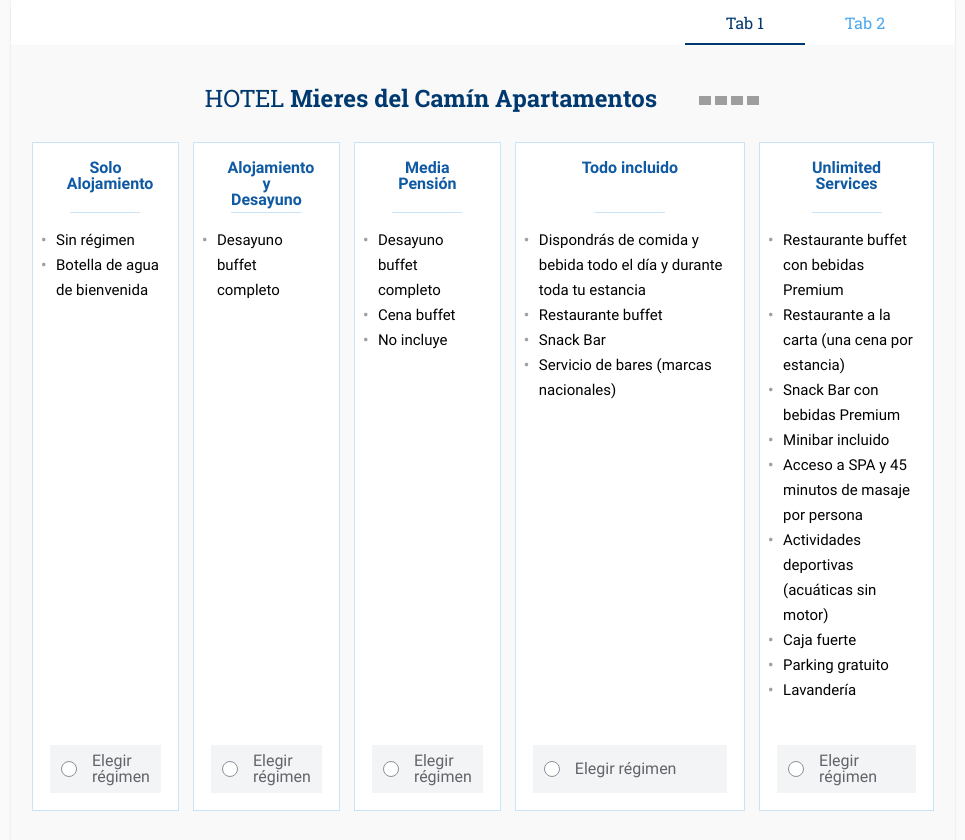
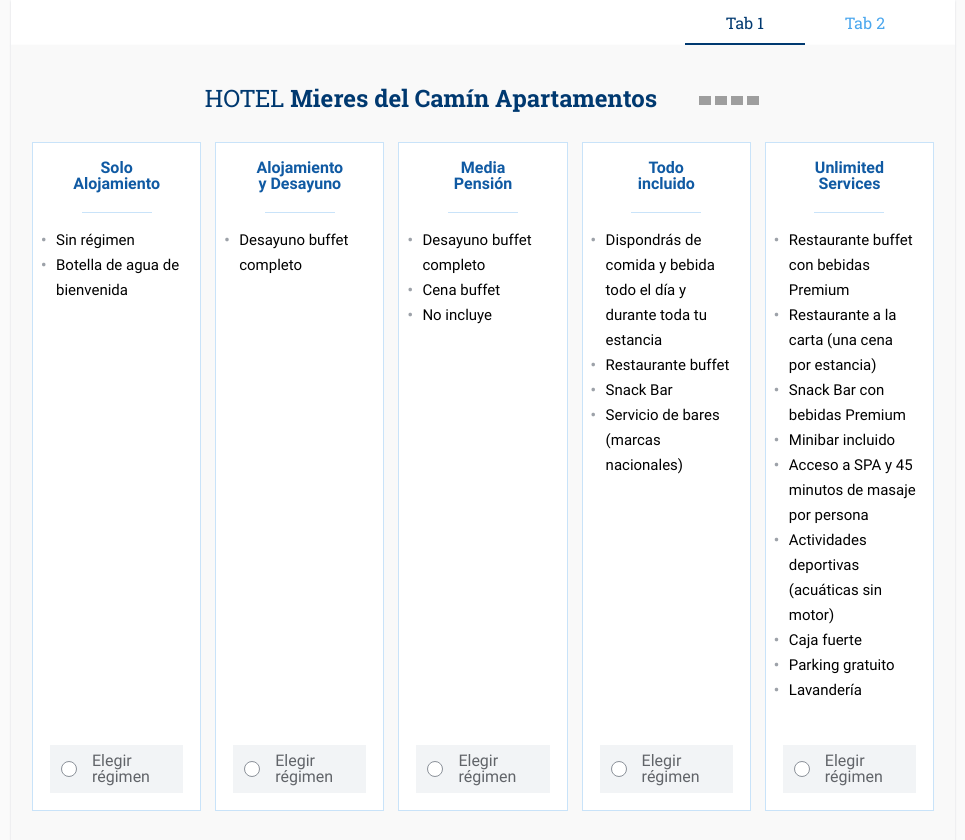
Before and after one commit to CarmenDomin/pruebaTCK, an Angular app: page /page-one in a window 1280 px wide. Shown: the whole page, without its empty margins (157-1122 px from the left). Built offline with nearby package versions, Linux system fonts and the light colour scheme; grey boxes are pictures that could not be loaded.

Commit message:
Bugfixing

```diff
--- a/src/application.css
+++ b/src/application.css
@@ -450,7 +450,7 @@ radio-button {
 
 /* line 32, src/styles/pages/page-one.component.scss */
 .tile {
-  flex: 1 1 auto;
+  flex: 1 1 0%;
   margin: 0 7px; }
 
 @-moz-document url-prefix() {
--- a/src/styles/pages/page-one.component.scss
+++ b/src/styles/pages/page-one.component.scss
@@ -30,7 +30,7 @@ $margin: 7px;
 }
 
 .tile {
-  flex: 1 1 auto;
+  flex: 1 1 0%;
   margin: 0 $margin;
 }
 
```
